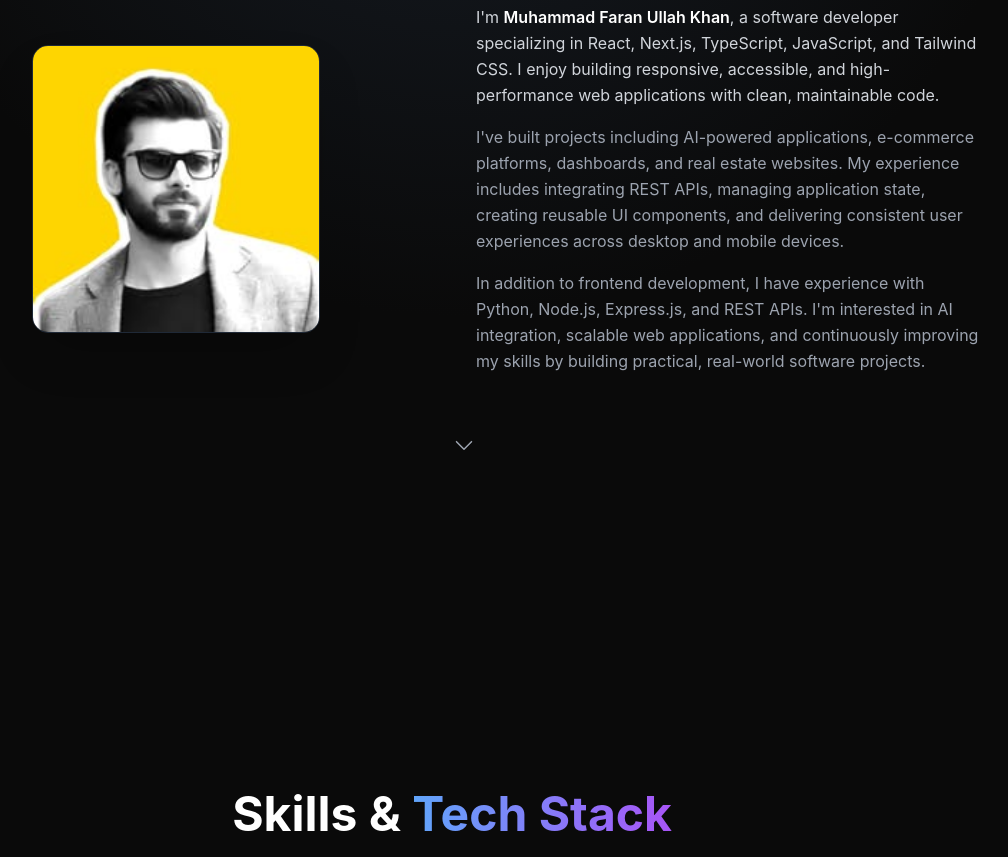
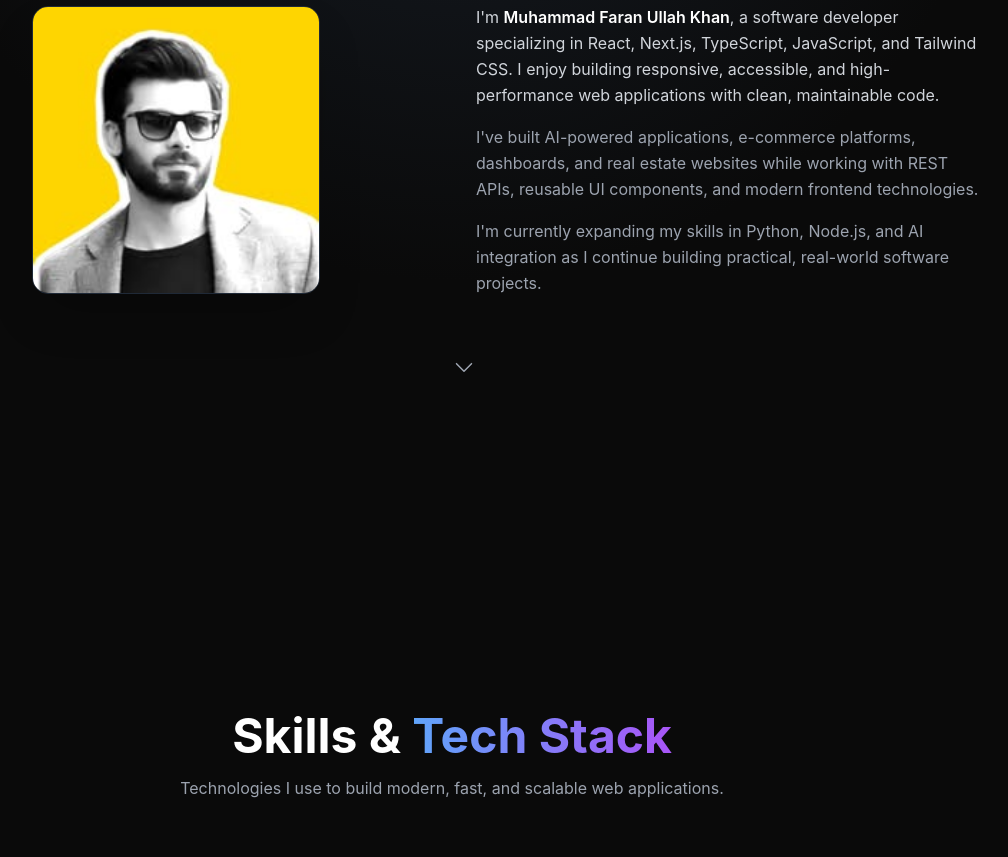
Before and after one commit to 1faran-khandev/my-portfolio, a React (Vite) app: page / in a window 1280 px wide. Shown: the part 1180-2037 px from the top of the page, without its empty margins (188-1196 px from the left). Built offline with nearby package versions, Linux system fonts and the light colour scheme.

Commit message:
Update About.jsx

```diff
--- a/src/components/About.jsx
+++ b/src/components/About.jsx
@@ -65,25 +65,17 @@ const About = () => {
               <span className="text-white font-semibold">
                 Muhammad Faran Ullah Khan
               </span>
-              , a software developer specializing in React, Next.js,
-              TypeScript, JavaScript, and Tailwind CSS. I enjoy building
-              responsive, accessible, and high-performance web applications with
-              clean, maintainable code.
+              , a software developer specializing in React, Next.js, TypeScript, JavaScript, and Tailwind CSS.
+              I enjoy building responsive, accessible, and high-performance web applications with clean, maintainable code.
             </p>
 
             <p className="mt-4 text-gray-400 leading-relaxed">
-              I've built projects including AI-powered applications,
-              e-commerce platforms, dashboards, and real estate websites.
-              My experience includes integrating REST APIs, managing application
-              state, creating reusable UI components, and delivering consistent
-              user experiences across desktop and mobile devices.
+              I've built AI-powered applications, e-commerce platforms, dashboards,
+              and real estate websites while working with REST APIs, reusable UI components, and modern frontend technologies.
             </p>
 
             <p className="mt-4 text-gray-400 leading-relaxed">
-              In addition to frontend development, I have experience with
-              Python, Node.js, Express.js, and REST APIs. I'm interested in AI
-              integration, scalable web applications, and continuously improving
-              my skills by building practical, real-world software projects.
+              I'm currently expanding my skills in Python, Node.js, and AI integration as I continue building practical, real-world software projects.
             </p>
           </motion.div>
         </div>
```
